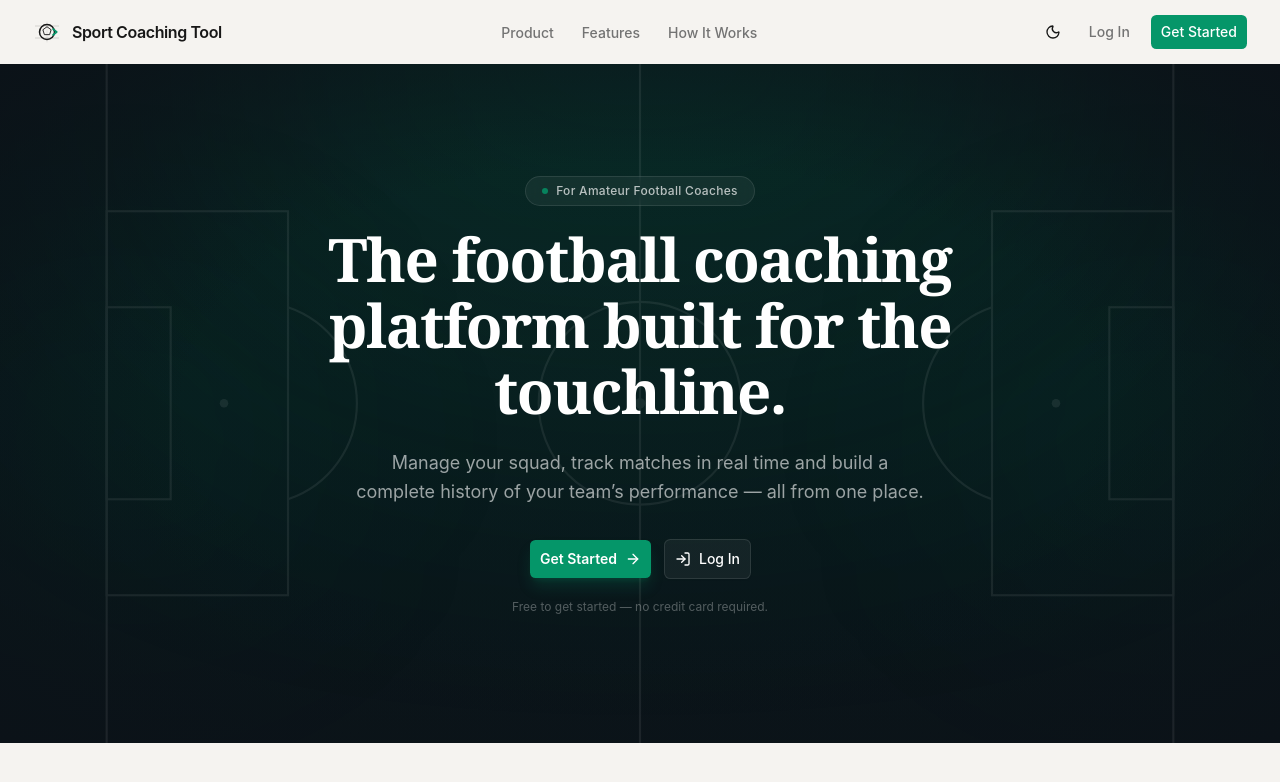
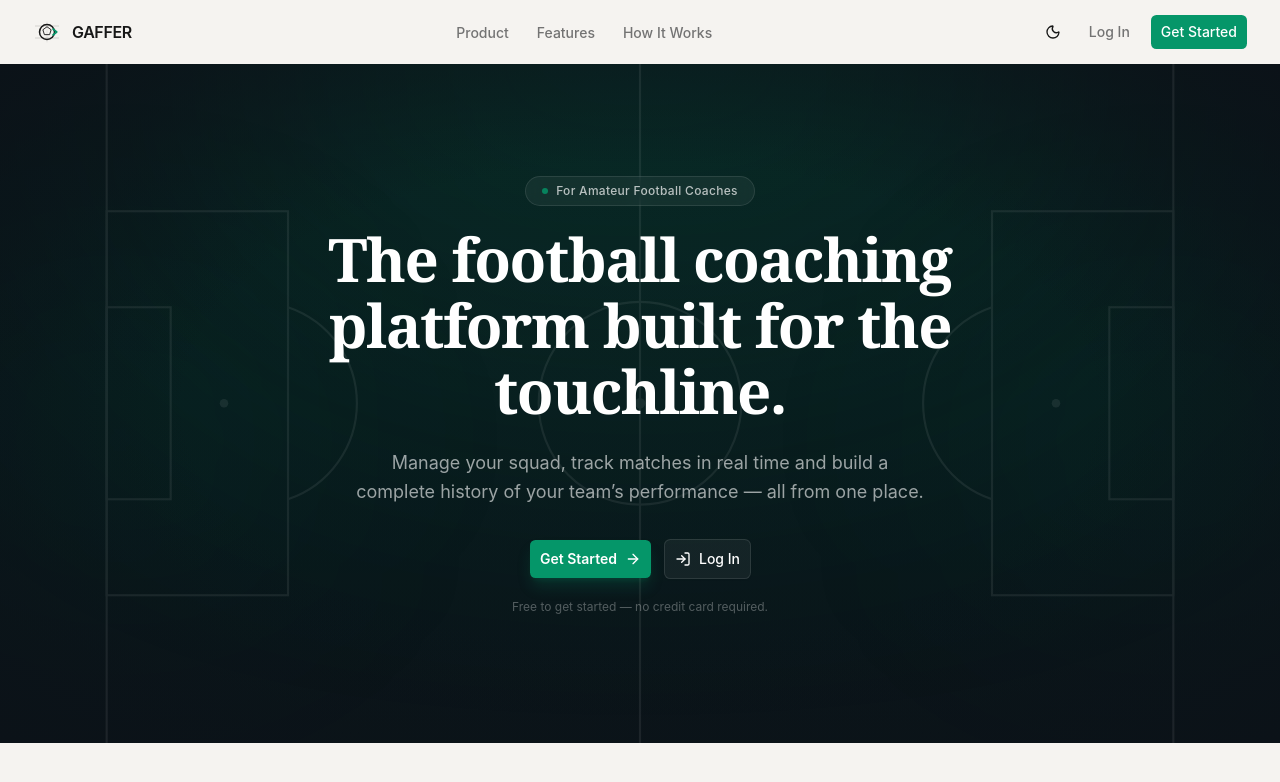
Before and after one commit to nayan-m15/Gaffer, a React (Vite) app in the folder frontend/: page / in a window 1280 px wide. Shown: the top 782 px of the page. Built offline with nearby package versions, Linux system fonts and the light colour scheme.

Commit message:
refractor (brand name): Change name

```diff
--- a/frontend/src/data/brand.ts
+++ b/frontend/src/data/brand.ts
@@ -7,7 +7,7 @@
 
 export const brand = {
   /** Display name shown in the navbar, hero and meta tags. */
-  name: "Sport Coaching Tool",
+  name: "GAFFER",
 
   /** Primary marketing tagline — do not alter wording without product approval. */
   tagline: "The football coaching platform built for the touchline.",
```
